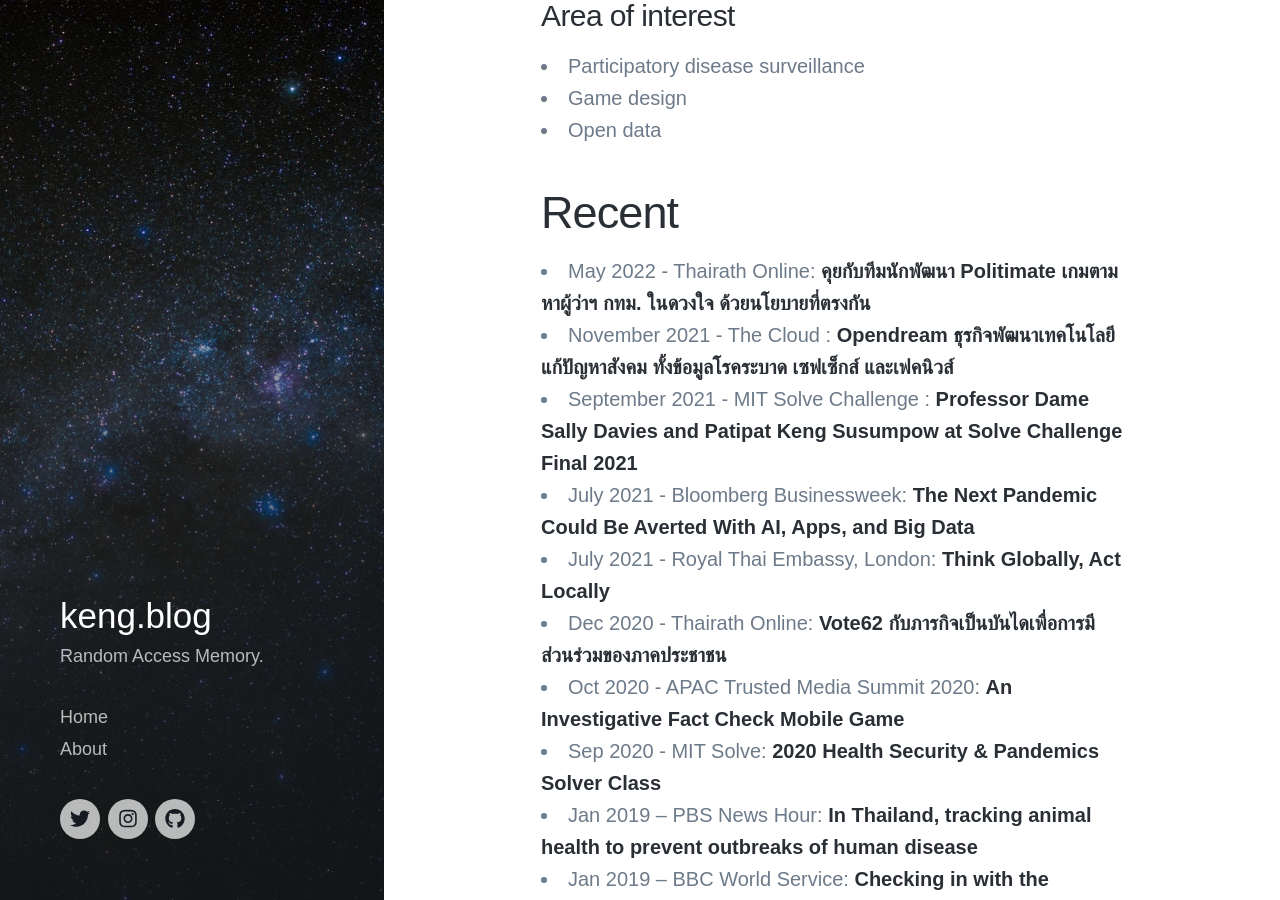
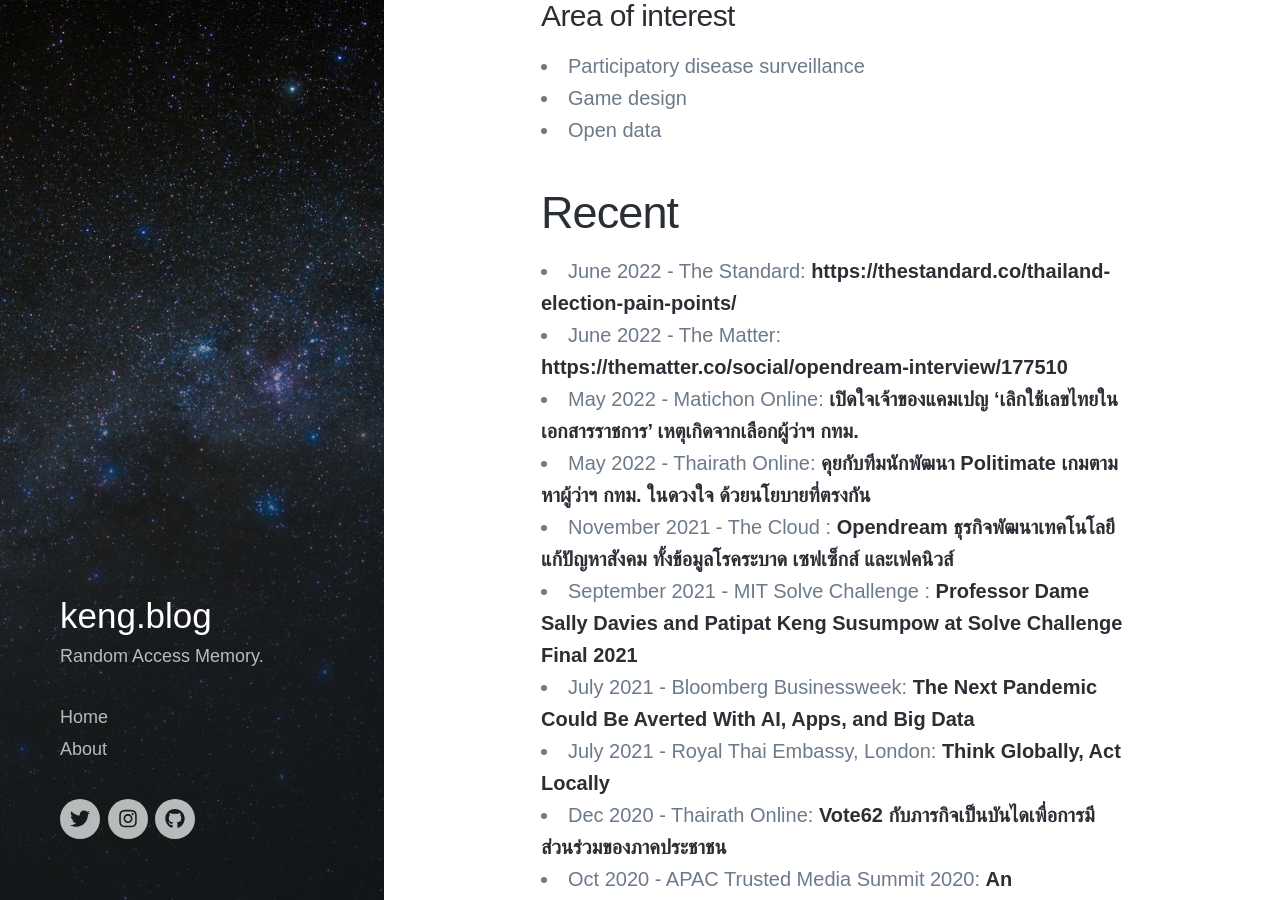
Before and after one commit to kengggg/kengggg.github.io, a Jekyll site: the page built from _pages/about.md, in a window 1280 px wide and 900 px high, scrolled down 848 px. Built offline with Jekyll 4.4.1, drawn with Linux system fonts in a browser that asks for light colours; nearby versions of some CDN libraries; some web fonts are replaced.

Commit message:
update june 2022

```diff
--- a/_pages/about.md
+++ b/_pages/about.md
@@ -18,6 +18,9 @@
 - Open data
 
 ## Recent
+- June 2022 - The Standard: [https://thestandard.co/thailand-election-pain-points/][27]
+- June 2022 - The Matter: [https://thematter.co/social/opendream-interview/177510][26]
+- May 2022 - Matichon Online: [เปิดใจเจ้าของแคมเปญ ‘เลิกใช้เลขไทยในเอกสารราชการ’ เหตุเกิดจากเลือกผู้ว่าฯ กทม.][25]
 - May 2022 - Thairath Online: [คุยกับทีมนักพัฒนา Politimate เกมตามหาผู้ว่าฯ กทม. ในดวงใจ ด้วยนโยบายที่ตรงกัน][24]
 - November 2021 - The Cloud : [Opendream ธุรกิจพัฒนาเทคโนโลยีแก้ปัญหาสังคม ทั้งข้อมูลโรคระบาด เซฟเซ็กส์ และเฟคนิวส์][23]
 - September 2021 - MIT Solve Challenge : [Professor Dame Sally Davies and Patipat Keng Susumpow at Solve Challenge Final 2021][22]
```
Also changed, not shown: other parts of _pages/about.md (+3 -0 lines).
